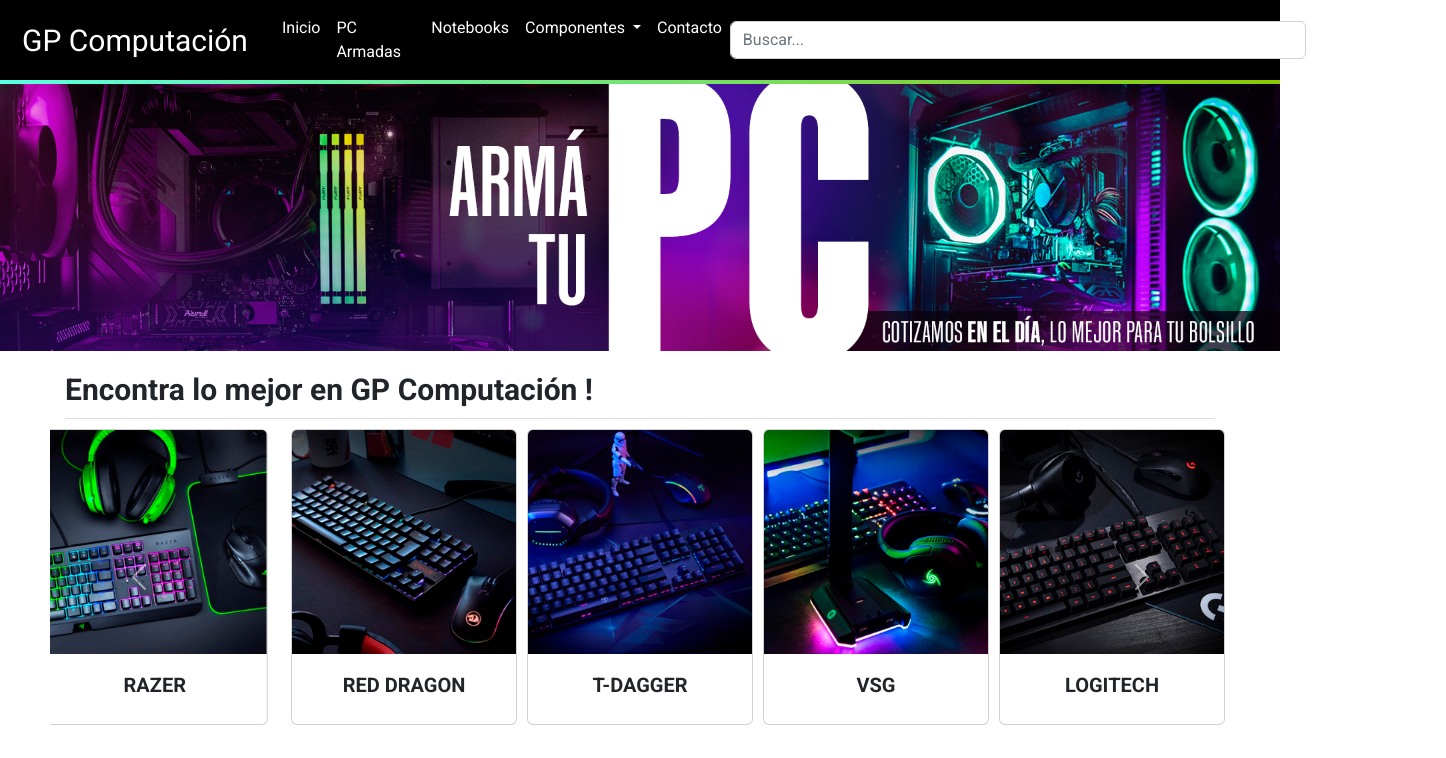
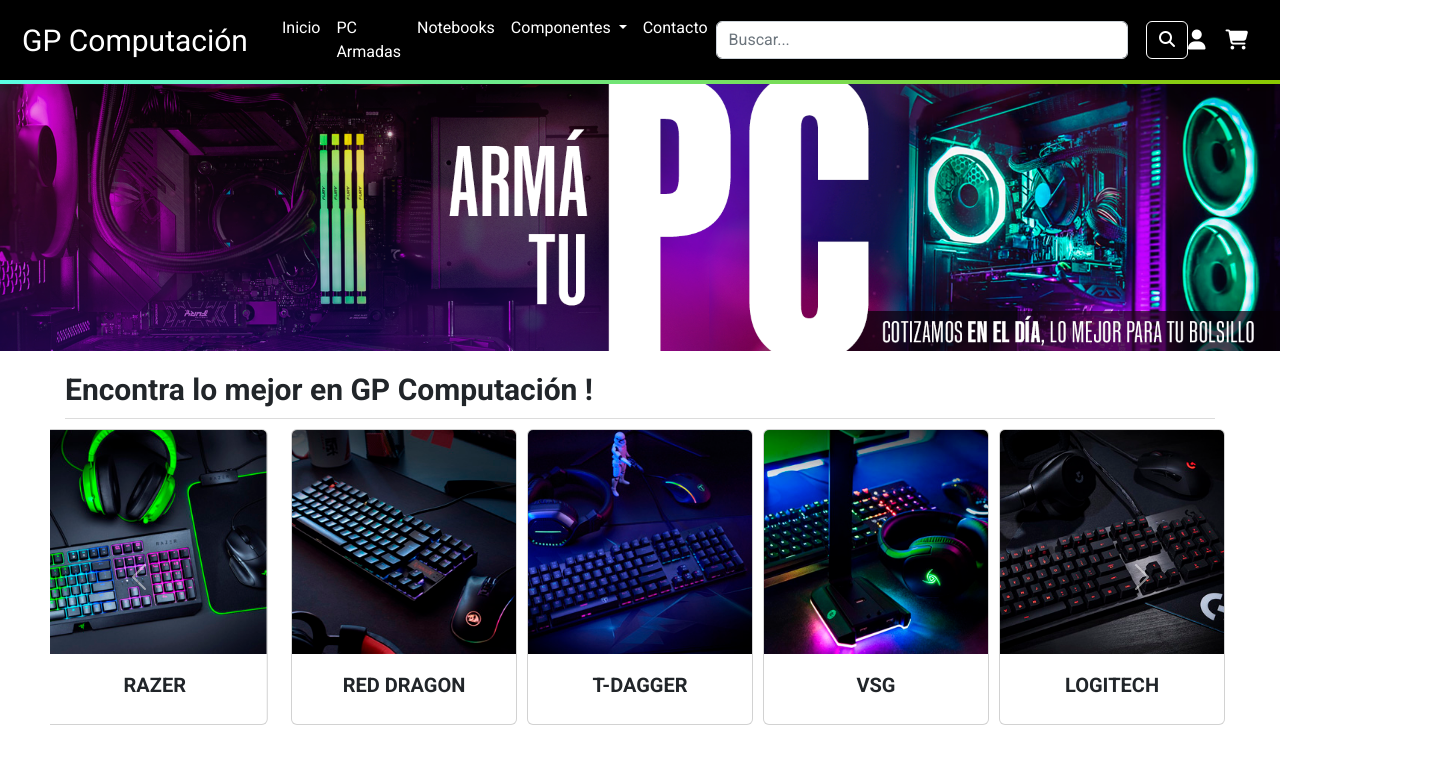
Before and after one commit to Kamuhz/mi_repositorio, a website: page index.html in a window 1280 px wide. Shown: the top 758 px of the page, 1446 px wide, since content can reach past the window. Drawn offline with nearby package versions, Linux system fonts and the light colour scheme.

Commit message:
fix overflow

```diff
--- a/scss/_header.scss
+++ b/scss/_header.scss
@@ -16,6 +16,7 @@
                 }
             }
             .collapse {
+                Overflow-x:hidden;
                 .navbar-nav {
                     .nav-item {
                         .nav-link {
```
Also changed, not shown: css/styles.css, 1 other file.
